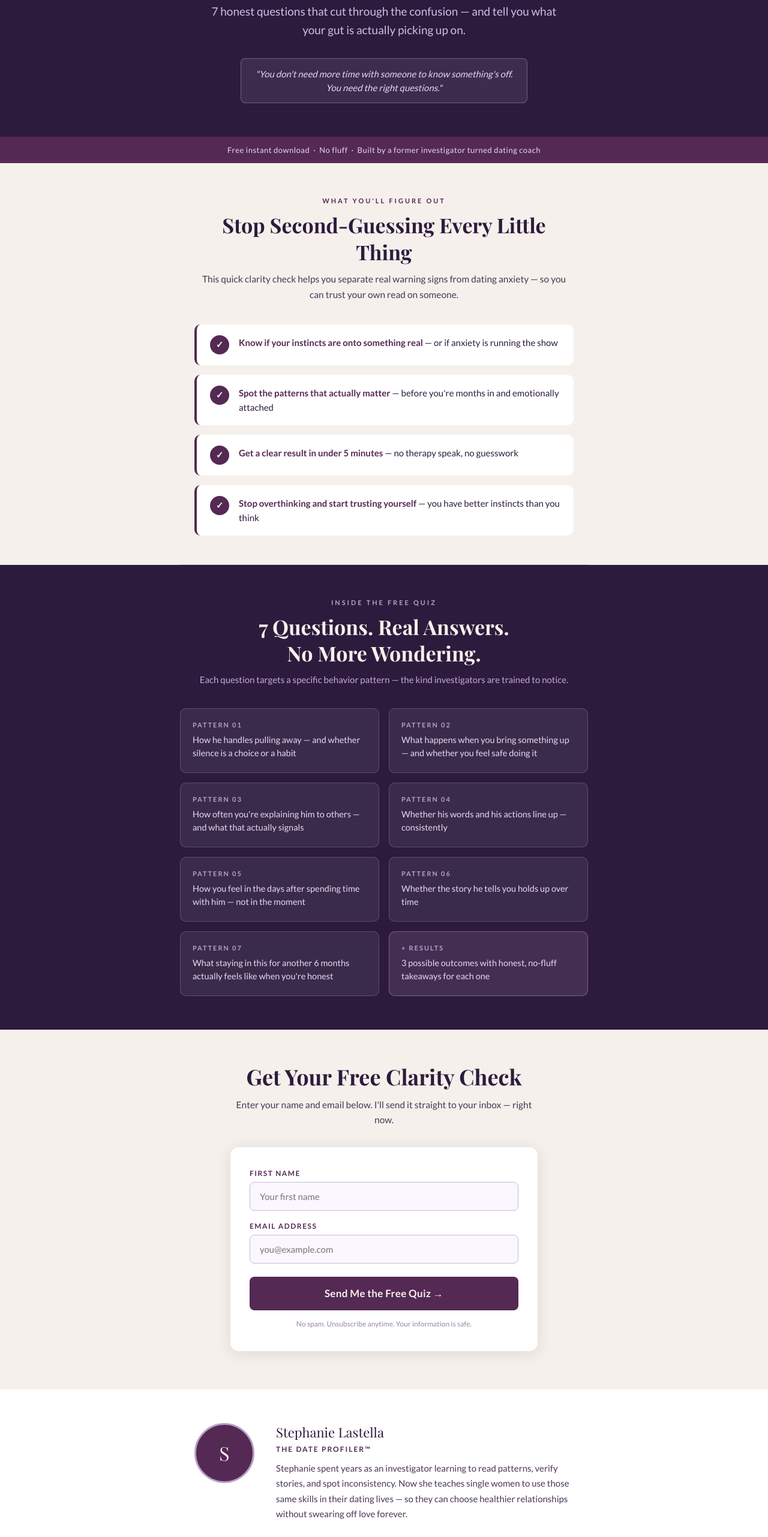
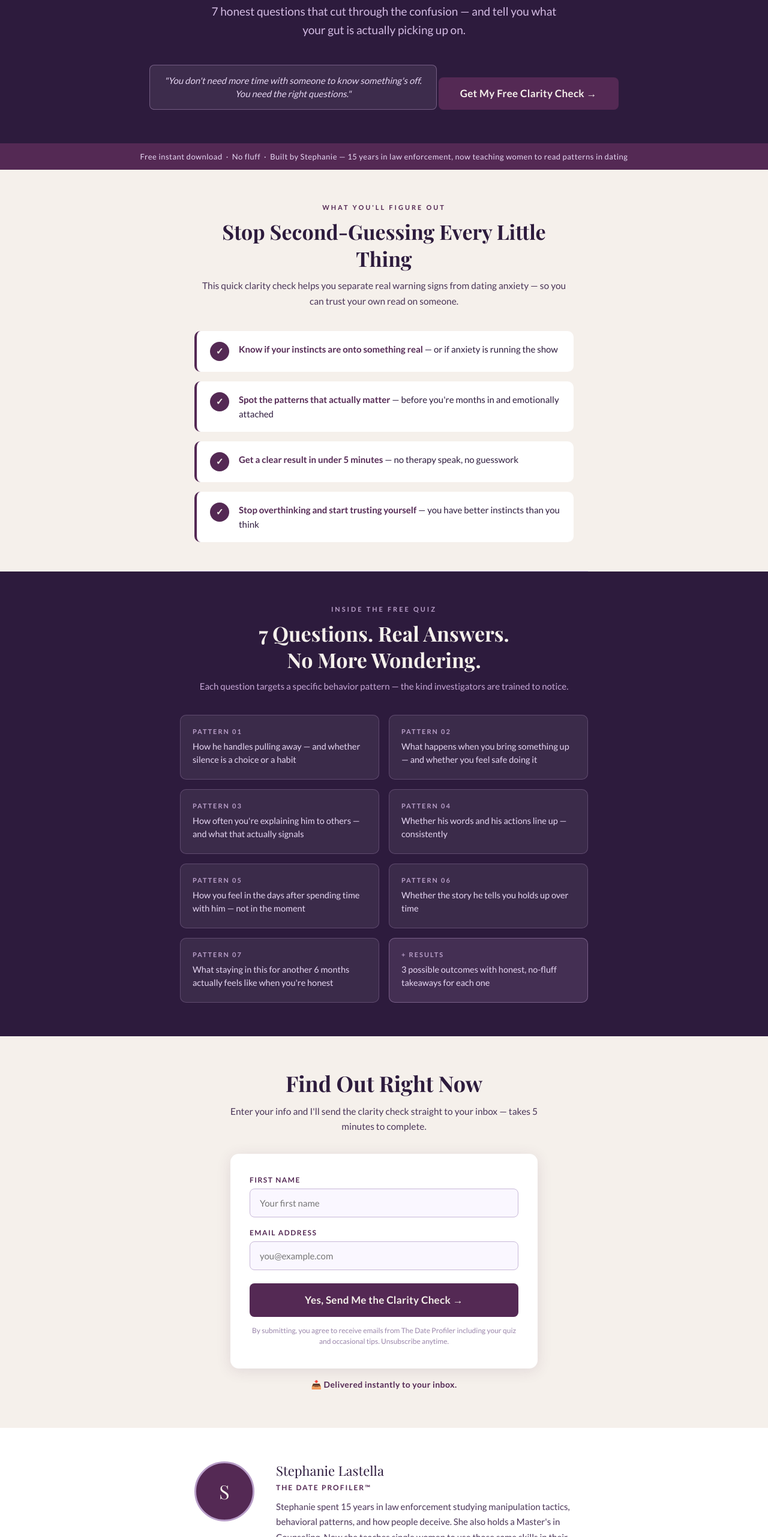
Before and after one commit to AgentHarper-cloud/date-profiler-optin, a website: page public/index.html in a window 1280 px wide. Shown: the part 237-2800 px from the top of the page at 60% size. Drawn offline with nearby package versions, Linux system fonts and the light colour scheme; a web font is replaced by a local one.

Commit message:
Landing page: FTC compliance + conversion improvements
FTC fixes:
- Proof bar: removed 'dating coach' claim, updated to '15 years in law enforcement'
- About section: updated to '15 years in law enforcement' + added MA in Counseling credential
- Form: replaced 'No spam' with explicit email consent language

Conversion improvements:
- Added hero CTA button jumping to form (above the fold action)
- Form headline: 'Find Out Right Now'
- Button copy: 'Yes, Send Me the Clarity Check →'
- Added instant delivery signal below form

```diff
--- a/public/index.html
+++ b/public/index.html
@@ -42,6 +42,27 @@
     font-size:15px;color:#e8d8f4;
     line-height:1.5;max-width:560px;
     font-style:italic;
+  }
+  .hero-cta{
+    display:inline-block;
+    margin-top:32px;
+    background:#542954;
+    color:#f5f0eb;
+    padding:16px 36px;
+    border-radius:8px;
+    font-family:'Lato',sans-serif;
+    font-size:17px;font-weight:700;
+    text-decoration:none;
+    letter-spacing:0.3px;
+    transition:background 0.2s;
+  }
+  .hero-cta:hover{background:#3d1b42;}
+  .instant-delivery{
+    font-size:14px;
+    color:#542954;
+    font-weight:700;
+    margin-top:18px;
+    letter-spacing:0.03em;
   }
 
   /* SOCIAL PROOF BAR */
@@ -225,11 +246,12 @@
   <div class="hero-promise">
     "You don't need more time with someone to know something's off.<br/>You need the right questions."
   </div>
+  <a href="#optin" class="hero-cta">Get My Free Clarity Check &rarr;</a>
 </section>
 
 <!-- SOCIAL PROOF -->
 <div class="proof-bar">
-  Free instant download &nbsp;·&nbsp; No fluff &nbsp;·&nbsp; Built by a former investigator turned dating coach
+  Free instant download &nbsp;·&nbsp; No fluff &nbsp;·&nbsp; Built by Stephanie — 15 years in law enforcement, now teaching women to read patterns in dating
 </div>
 
 <!-- BENEFITS -->
@@ -305,9 +327,9 @@
 </section>
 
 <!-- OPT-IN FORM -->
-<section class="optin">
-  <h2 class="optin-heading">Get Your Free Clarity Check</h2>
-  <p class="optin-sub">Enter your name and email below. I'll send it straight to your inbox — right now.</p>
+<section class="optin" id="optin">
+  <h2 class="optin-heading">Find Out Right Now</h2>
+  <p class="optin-sub">Enter your info and I'll send the clarity check straight to your inbox — takes 5 minutes to complete.</p>
 
   <div class="form-card">
     <form id="optin-form">
@@ -318,12 +340,13 @@
       <input class="form-input" type="email" id="email" name="email" placeholder="you@example.com" required/>
 
       <button class="form-btn" type="submit" id="submit-btn">
-        Send Me the Free Quiz &rarr;
+        Yes, Send Me the Clarity Check &rarr;
       </button>
       <div class="form-error" id="form-error">Something went wrong. Please try again.</div>
-      <p class="form-privacy">No spam. Unsubscribe anytime. Your information is safe.</p>
+      <p class="form-privacy">By submitting, you agree to receive emails from The Date Profiler including your quiz and occasional tips. Unsubscribe anytime.</p>
     </form>
   </div>
+  <p class="instant-delivery">&#128229; Delivered instantly to your inbox.</p>
 </section>
 
 <!-- ABOUT -->
@@ -334,7 +357,7 @@
       <div class="about-name">Stephanie Lastella</div>
       <div class="about-role">The Date Profiler™</div>
       <p class="about-text">
-        Stephanie spent years as an investigator learning to read patterns, verify stories, and spot inconsistency. Now she teaches single women to use those same skills in their dating lives — so they can choose healthier relationships without swearing off love forever.
+        Stephanie spent 15 years in law enforcement studying manipulation tactics, behavioral patterns, and how people deceive. She also holds a Master's in Counseling. Now she teaches single women to use those same skills in their dating lives — so they can choose healthier relationships without swearing off love forever.
       </p>
     </div>
   </div>
```
